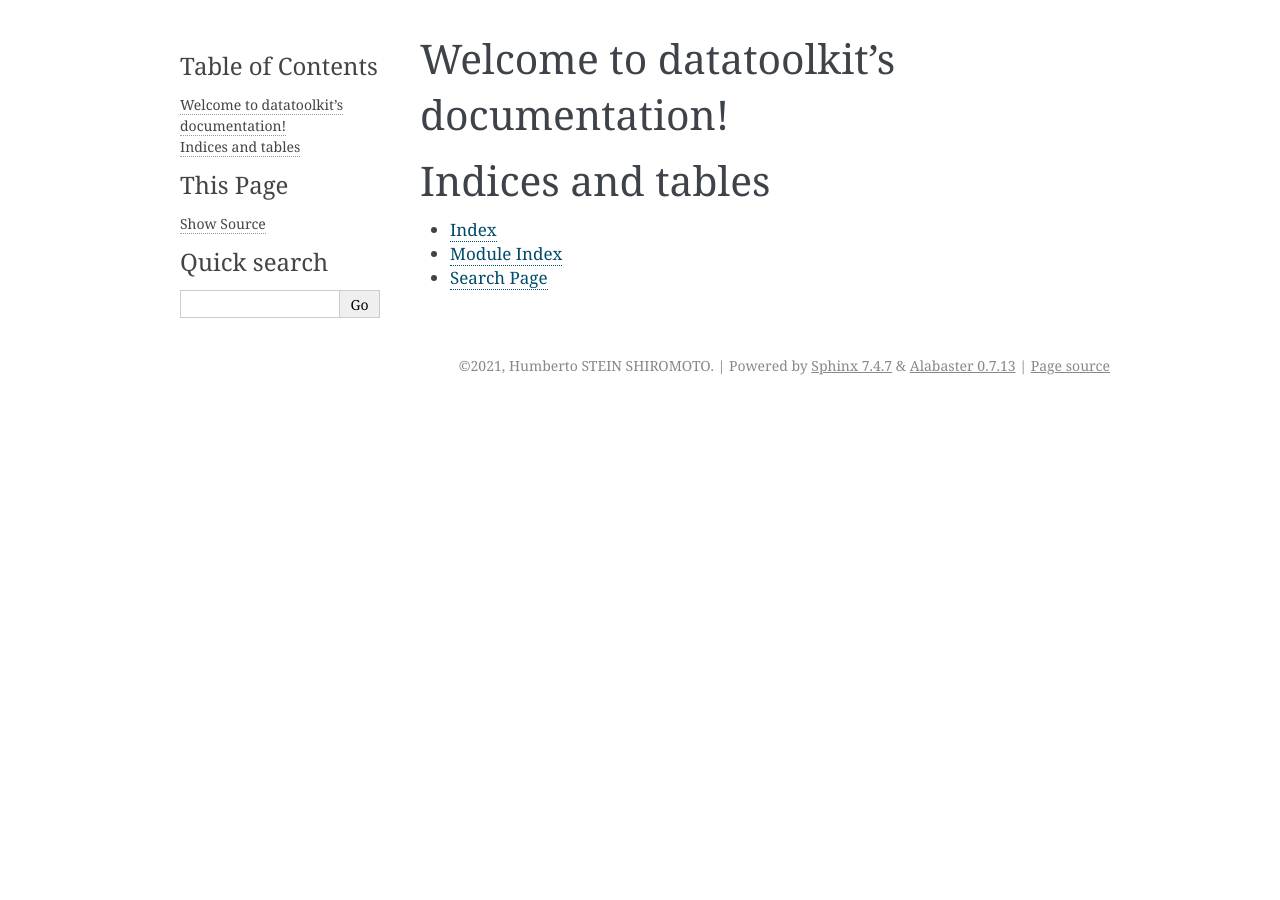
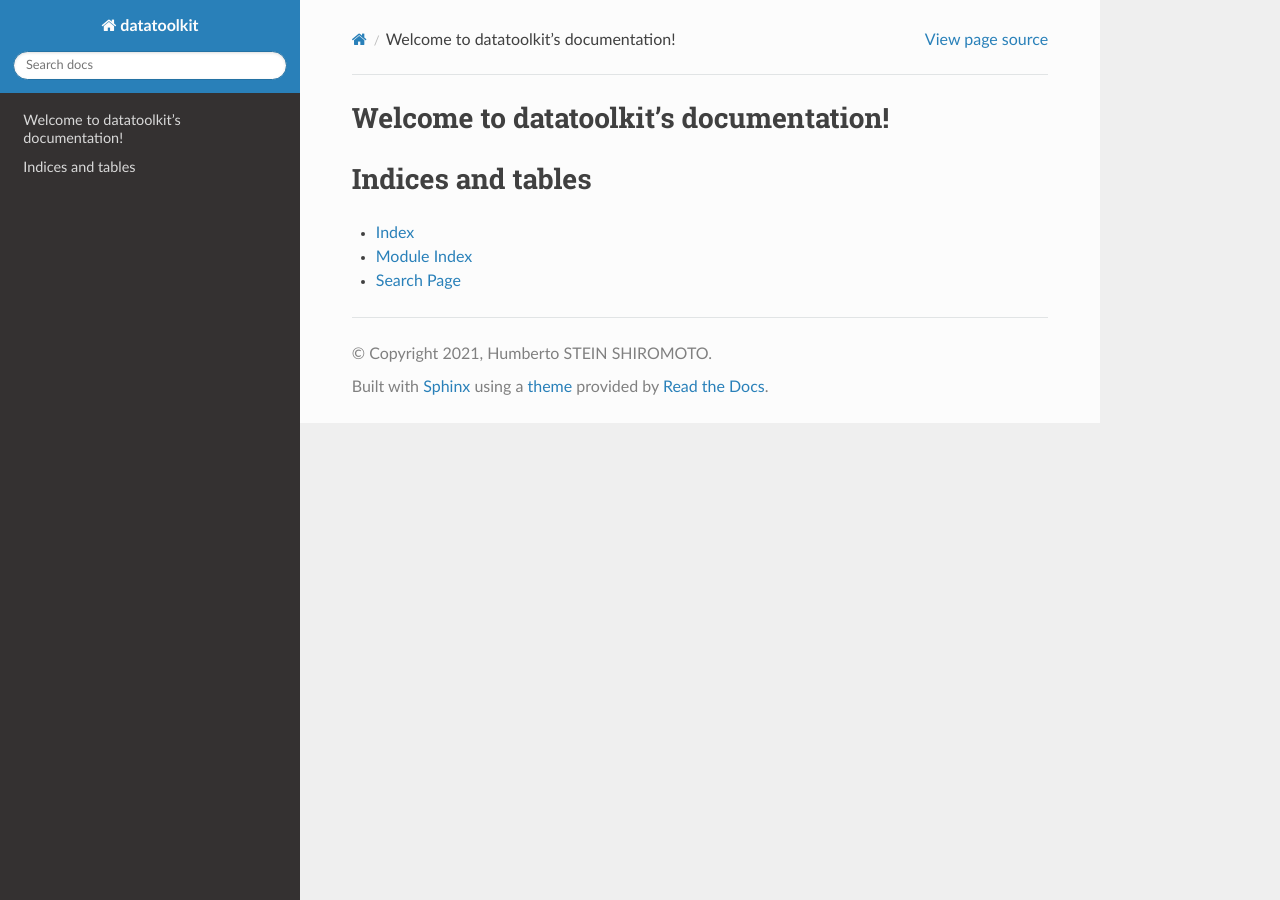
Before and after one commit to hsteinshiromoto/datatoolkit, a Sphinx documentation site: the page built from docs/source/index.rst, in a window 1280 px wide. Built offline with Sphinx 7.4.7 and the Read the Docs theme 2.0.0, drawn with Linux system fonts in a browser that asks for light colours.

Commit message:
add extensions and change theme

```diff
--- a/docs/source/conf.py
+++ b/docs/source/conf.py
@@ -34,8 +34,7 @@ release = '0.0.6'
 # Add any Sphinx extension module names here, as strings. They can be
 # extensions coming with Sphinx (named 'sphinx.ext.*') or your custom
 # ones.
-extensions = [
-]
+extensions = ['sphinx.ext.autodoc', 'sphinx.ext.coverage', 'sphinx.ext.napoleon']
 
 # Add any paths that contain templates here, relative to this directory.
 templates_path = ['_templates']
@@ -51,7 +50,7 @@ exclude_patterns = []
 # The theme to use for HTML and HTML Help pages.  See the documentation for
 # a list of builtin themes.
 #
-html_theme = 'alabaster'
+html_theme = 'sphinx_rtd_theme'
 
 # Add any paths that contain custom static files (such as style sheets) here,
 # relative to this directory. They are copied after the builtin static files,
```
